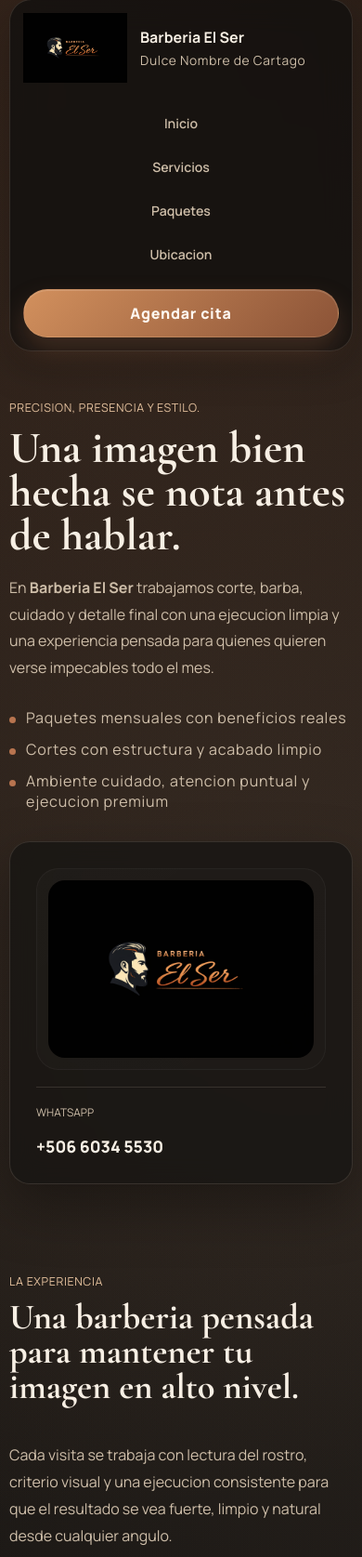
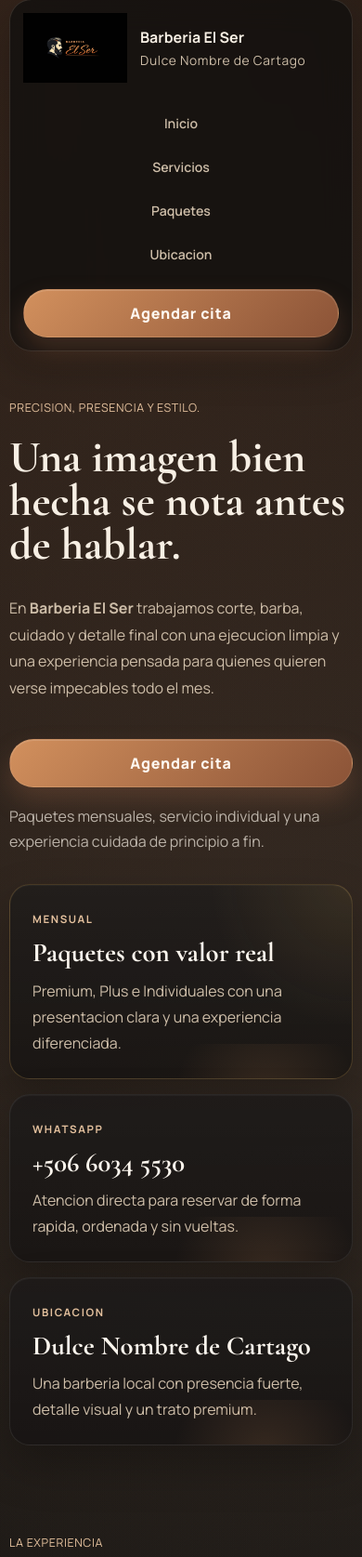
Before and after one commit to alanuza16-dev/gentleman-barber-house, a PHP site: page / in a window 390 px wide. Shown: the part 35-1710 px from the top of the page at 93% size. Run offline with PHP 8.4, Linux system fonts and the light colour scheme.

Commit message:
Refine hero layout and keep header sticky

```diff
--- a/assets/css/cloudflare-site.css
+++ b/assets/css/cloudflare-site.css
@@ -66,6 +66,9 @@ img {
 }
 
 .topbar {
+  position: sticky;
+  top: 14px;
+  z-index: 50;
   grid-template-columns: 1fr auto;
   align-items: center;
   margin-bottom: 52px;
@@ -146,8 +149,9 @@ img {
 }
 
 .hero-grid {
-  grid-template-columns: minmax(0, 0.92fr) minmax(380px, 520px);
-  align-items: center;
+  grid-template-columns: minmax(0, 1.05fr) minmax(320px, 0.75fr);
+  align-items: start;
+  gap: 40px;
 }
 
 .eyebrow,
@@ -201,7 +205,7 @@ h3 {
 
 .lead {
   max-width: 62ch;
-  margin-top: 18px;
+  margin: 20px 0 0;
 }
 
 .button {
@@ -222,35 +226,25 @@ h3 {
   transition: transform 180ms ease, border-color 180ms ease, background-color 180ms ease;
 }
 
+.hero-actions-row {
+  display: grid;
+  grid-template-columns: auto 1fr;
+  gap: 18px;
+  align-items: center;
+  margin-top: 30px;
+}
+
+.hero-note {
+  margin: 0;
+  max-width: 38ch;
+  color: rgba(247, 239, 228, 0.7);
+  line-height: 1.7;
+}
+
 .button:hover,
 .service-card:hover,
 .package-card:hover {
   transform: translateY(-2px);
-}
-
-.hero-points {
-  display: grid;
-  gap: 12px;
-  padding: 0;
-  margin: 28px 0 0;
-  list-style: none;
-  color: var(--muted);
-}
-
-.hero-points li {
-  position: relative;
-  padding-left: 18px;
-}
-
-.hero-points li::before {
-  content: "";
-  position: absolute;
-  left: 0;
-  top: 10px;
-  width: 7px;
-  height: 7px;
-  border-radius: 50%;
-  background: var(--accent);
 }
 
 .hero-panel,
@@ -263,47 +257,64 @@ h3 {
   backdrop-filter: blur(14px);
 }
 
-.hero-panel {
-  padding: 28px;
-  border-radius: 32px;
+.hero-highlights {
+  display: grid;
+  gap: 16px;
 }
 
-.logo-card {
-  padding: 12px;
+.highlight-card {
+  position: relative;
+  overflow: hidden;
+  padding: 24px;
   border-radius: 24px;
+  border: 1px solid rgba(255, 255, 255, 0.08);
   background:
-    radial-gradient(circle at center, rgba(184, 116, 79, 0.12), transparent 34%),
-    linear-gradient(145deg, rgba(255, 255, 255, 0.02), rgba(255, 255, 255, 0.01));
-  border: 1px solid rgba(255, 255, 255, 0.04);
+    linear-gradient(180deg, rgba(255, 255, 255, 0.04), rgba(255, 255, 255, 0.015)),
+    rgba(20, 17, 15, 0.88);
+  box-shadow:
+    0 22px 48px rgba(0, 0, 0, 0.26),
+    inset 0 1px 0 rgba(255, 255, 255, 0.04);
 }
 
-.logo-card img {
-  width: 100%;
-  max-width: 700px;
-  margin: 0 auto;
-  border-radius: 18px;
+.highlight-card::after {
+  content: "";
+  position: absolute;
+  inset: auto -10% -40% 40%;
+  height: 120px;
+  background: radial-gradient(circle, rgba(210, 144, 93, 0.16), transparent 70%);
+  pointer-events: none;
 }
 
-.info-card {
-  display: flex;
-  justify-content: space-between;
-  gap: 16px;
-  align-items: center;
-  margin-top: 18px;
-  padding-top: 18px;
-  border-top: 1px solid var(--line);
+.highlight-card-primary {
+  border-color: rgba(214, 168, 90, 0.24);
+  background:
+    radial-gradient(circle at top right, rgba(214, 168, 90, 0.12), transparent 36%),
+    linear-gradient(180deg, rgba(255, 255, 255, 0.05), rgba(255, 255, 255, 0.015)),
+    rgba(20, 17, 15, 0.9);
 }
 
-.info-card span {
-  color: var(--muted);
+.highlight-label {
+  display: inline-flex;
+  margin-bottom: 14px;
+  color: var(--accent-soft);
+  font-size: 0.72rem;
+  font-weight: 700;
+  letter-spacing: 0.14em;
   text-transform: uppercase;
-  font-size: 0.74rem;
 }
 
-.info-card a {
-  font-size: 1.1rem;
-  font-weight: 800;
-  text-decoration: none;
+.highlight-card strong {
+  display: block;
+  font-family: "Cormorant Garamond", serif;
+  font-size: clamp(1.8rem, 3vw, 2.5rem);
+  line-height: 1.02;
+  color: #fbf5ed;
+}
+
+.highlight-card p {
+  margin: 12px 0 0;
+  color: var(--muted);
+  line-height: 1.75;
 }
 
 .section {
@@ -654,6 +665,11 @@ h3 {
   .hero-grid {
     gap: 32px;
   }
+
+  .hero-actions-row {
+    grid-template-columns: 1fr;
+    align-items: start;
+  }
 }
 
 @media (max-width: 920px) {
@@ -690,13 +706,9 @@ h3 {
   .hero-panel,
   .service-card,
   .feature-panel,
-  .package-card {
+  .package-card,
+  .highlight-card {
     border-radius: 22px;
-  }
-
-  .info-card {
-    flex-direction: column;
-    align-items: flex-start;
   }
 
   .nav-links button,
@@ -720,4 +732,9 @@ h3 {
   .package-compare {
     padding: 24px 22px;
   }
+
+  .hero-copy {
+    display: grid;
+    gap: 10px;
+  }
 }
--- a/index.html
+++ b/index.html
@@ -64,21 +64,37 @@
             En <strong>Barberia El Ser</strong> trabajamos corte, barba, cuidado y detalle final con una
             ejecucion limpia y una experiencia pensada para quienes quieren verse impecables todo el mes.
           </p>
-          <ul class="hero-points">
-            <li>Paquetes mensuales con beneficios reales</li>
-            <li>Cortes con estructura y acabado limpio</li>
-            <li>Ambiente cuidado, atencion puntual y ejecucion premium</li>
-          </ul>
+          <div class="hero-actions-row">
+            <a
+              class="button"
+              href="https://wa.me/50660345530?text=Hola%20Barberia%20El%20Ser%2C%20quiero%20agendar%20una%20cita."
+              target="_blank"
+              rel="noreferrer"
+            >
+              Agendar cita
+            </a>
+            <p class="hero-note">Paquetes mensuales, servicio individual y una experiencia cuidada de principio a fin.</p>
+          </div>
         </div>
 
-        <div class="hero-panel">
-          <div class="logo-card">
-            <img src="./assets/img/barberia-el-ser-logo.png" alt="Logo completo Barberia El Ser">
-          </div>
-          <div class="info-card">
-            <span>WhatsApp</span>
-            <a href="tel:+50660345530">+506 6034 5530</a>
-          </div>
+        <div class="hero-highlights">
+          <article class="highlight-card highlight-card-primary">
+            <span class="highlight-label">Mensual</span>
+            <strong>Paquetes con valor real</strong>
+            <p>Premium, Plus e Individuales con una presentacion clara y una experiencia diferenciada.</p>
+          </article>
+
+          <article class="highlight-card">
+            <span class="highlight-label">WhatsApp</span>
+            <strong>+506 6034 5530</strong>
+            <p>Atencion directa para reservar de forma rapida, ordenada y sin vueltas.</p>
+          </article>
+
+          <article class="highlight-card">
+            <span class="highlight-label">Ubicacion</span>
+            <strong>Dulce Nombre de Cartago</strong>
+            <p>Una barberia local con presencia fuerte, detalle visual y un trato premium.</p>
+          </article>
         </div>
       </section>
     </header>
```
